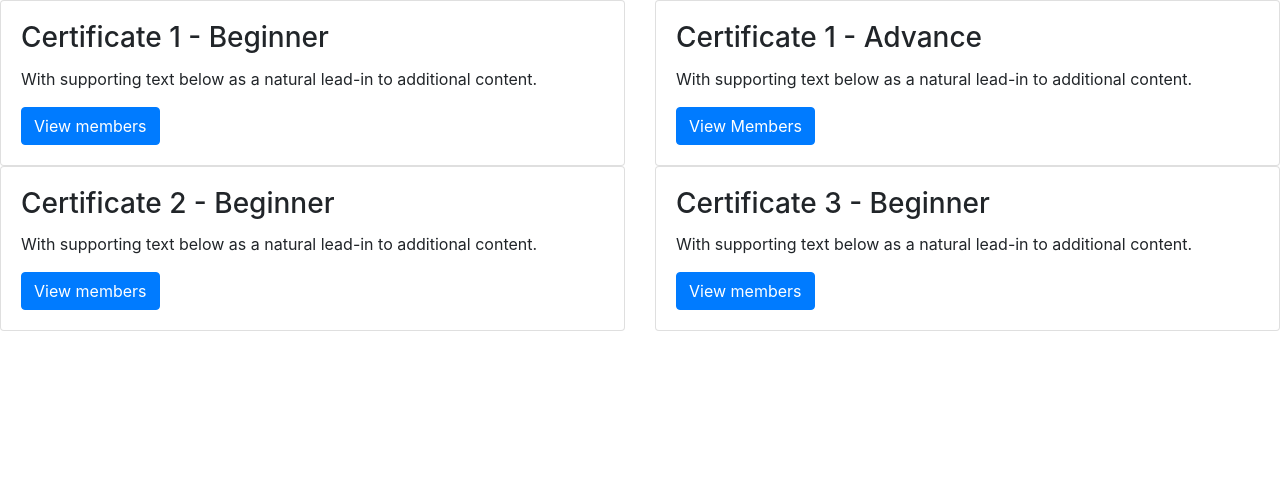
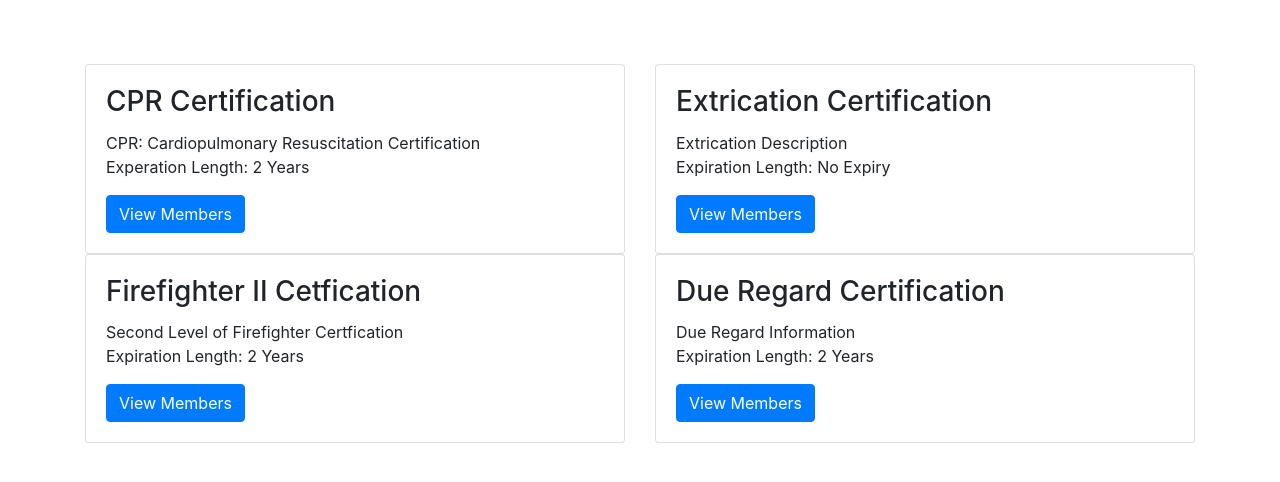
Before and after one commit to mgaj18/OCFR, a PHP site: page /certificateInfo.html in a window 1280 px wide. Shown: the part 56-538 px from the top of the page. Run offline with PHP 8.4, Linux system fonts and the light colour scheme.

Commit message:
Large Update
Added content to alterMembers, Clarified content on certificateInfo, Added description to memeberList,

```diff
--- a/app/public/CSS/site.css
+++ b/app/public/CSS/site.css
@@ -2,3 +2,12 @@
   text-align: center;
   margin-top: 5%;
 }
+
+#certificatesbox{
+  margin-top: 5%;
+}
+
+.certificationinput{
+  margin-left: 2%;
+  margin-right:2%;
+}
--- a/app/public/certMember.html
+++ b/app/public/certMember.html
@@ -47,7 +47,7 @@
   </header>
   <body>
 
-
+<div class="container">
 <table class="table">
   <thead class="thead-dark">
     Certificate 1 - Beginner level Members
@@ -75,6 +75,7 @@
     </tr>
   </tbody>
 </table>
+</div>
 <!-- Optional JavaScript -->
 <!-- jQuery first, then Popper.js, then Bootstrap JS -->
 <script src="https://code.jquery.com/jquery-3.3.1.slim.min.js" integrity="sha384-q8i/X+965DzO0rT7abK41JStQIAqVgRVzpbzo5smXKp4YfRvH+8abtTE1Pi6jizo" crossorigin="anonymous"></script>
--- a/app/public/certificateInfo.html
+++ b/app/public/certificateInfo.html
@@ -49,22 +49,23 @@
   </nav>
   </header>
   <body>
+  <div id = "certificatesbox" class="container">
     <div class="row">
   <div class="col-sm-6">
     <div class="card">
       <div class="card-body">
-        <h3 class="card-title">Certificate 1 - Beginner</h3>
-        <p class="card-text">With supporting text below as a natural lead-in to additional content.</p>
-        <a href="certMember.html" class="btn btn-primary">View members </a>
+        <h3 class="card-title">CPR Certification</h3>
+        <p class="card-text">CPR: Cardiopulmonary Resuscitation Certification <br> Experation Length: 2 Years</p>
+        <a href="certMember.html" class="btn btn-primary">View Members </a>
       </div>
     </div>
   </div>
   <div class="col-sm-6">
     <div class="card">
       <div class="card-body">
-        <h3 class="card-title">Certificate 1 - Advance</h3>
-        <p class="card-text">With supporting text below as a natural lead-in to additional content.</p>
-        <a href="#" class="btn btn-primary">View Members</a>
+        <h3 class="card-title">Extrication Certification</h3>
+        <p class="card-text">Extrication Description<br>Expiration Length: No Expiry</p>
+        <a href="certMember.html" class="btn btn-primary">View Members</a>
       </div>
     </div>
   </div>
@@ -72,9 +73,9 @@
   <div class="col-sm-6">
     <div class="card">
       <div class="card-body">
-        <h3 class="card-title">Certificate 2 - Beginner</h3>
-        <p class="card-text">With supporting text below as a natural lead-in to additional content.</p>
-          <a href="certMember.html" class="btn btn-primary">View members </a>
+        <h3 class="card-title">Firefighter II Cetfication</h3>
+        <p class="card-text">Second Level of Firefighter Certfication <br> Expiration Length: 2 Years</p>
+          <a href="certMember.html" class="btn btn-primary">View Members </a>
       </div>
     </div>
   </div>
@@ -82,14 +83,14 @@
   <div class="col-sm-6">
     <div class="card">
       <div class="card-body">
-        <h3 class="card-title">Certificate 3 - Beginner</h3>
-        <p class="card-text">With supporting text below as a natural lead-in to additional content.</p>
-          <a href="certMember.html" class="btn btn-primary">View members </a>
+        <h3 class="card-title">Due Regard Certification</h3>
+        <p class="card-text">Due Regard Information <br> Expiration Length: 2 Years</p>
+          <a href="certMember.html" class="btn btn-primary">View Members </a>
       </div>
     </div>
   </div>
 </div>
-
+</div>
 
     <!-- Optional JavaScript -->
     <!-- jQuery first, then Popper.js, then Bootstrap JS -->
```
Also changed, not shown: app/public/alterMembers.html (+90 -0 lines), app/public/filterCert.html (+50 -0 lines), app/public/memberList.html (+6 -1 lines).
